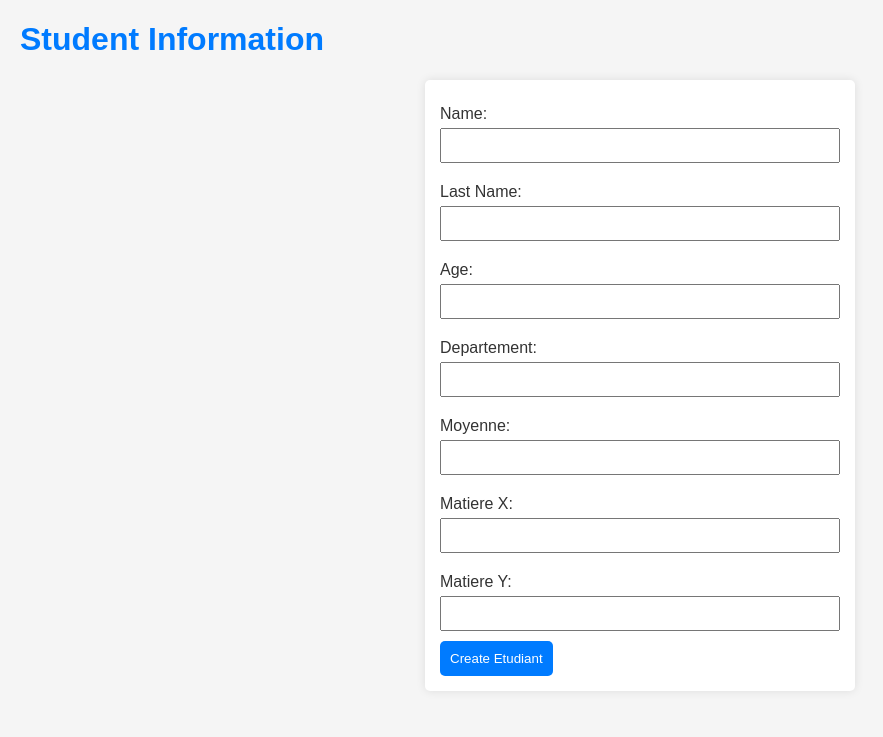
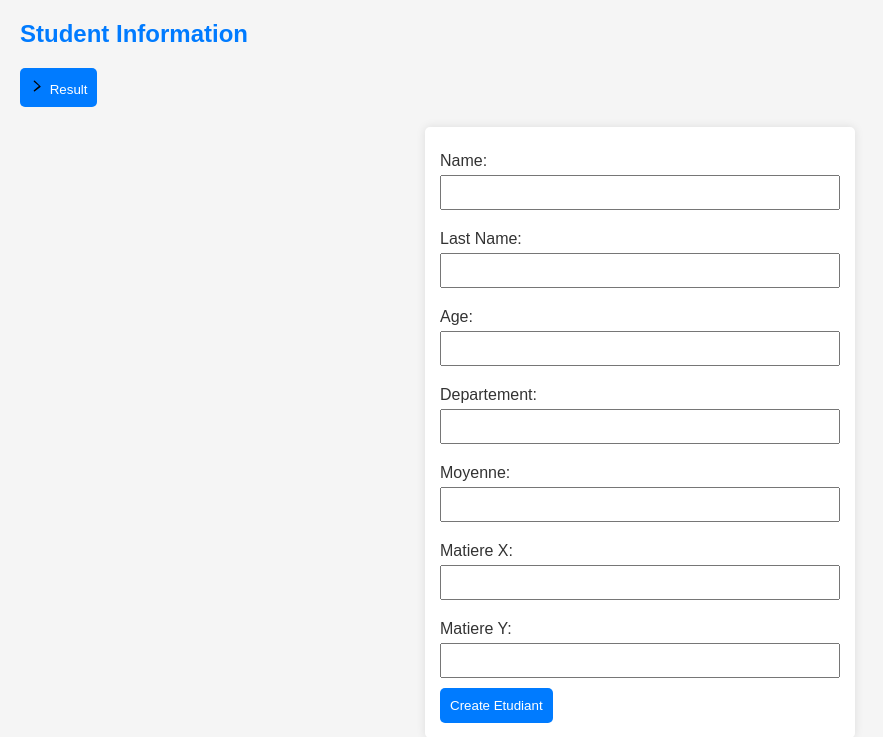
Before and after one commit to koussaydridi/Python_Formulaire, a Flask app: page / in a window 1280 px wide. Shown: the top 737 px of the page, without its empty margins (0-883 px from the left). Run offline with Flask 3, Linux system fonts and the light colour scheme; some libraries are stand-ins or nearby versions.

Commit message:
modifier le fichier index.html

```diff
--- a/templates/index.html
+++ b/templates/index.html
@@ -7,7 +7,18 @@
     <title>Student Information</title>
 </head>
 <body>
-    <h1>Student Information</h1>
+    <nav>
+        <h1>Student Information</h1>
+        <div class="buttons">
+            <div class="buttons">
+                <button onclick="window.location.href='{{ url_for('results') }}'">
+                    <svg height="16" width="16" xmlns="http://www.w3.org/2000/svg" version="1.1" viewBox="0 0 1024 1024">
+                        <path d="M310.3 181.6l363.2 338.4a42.6 42.6 0 0 1 0 60.2L310.3 842.4a42.6 42.6 0 0 1-60.2-60.2L573 512 250.1 241.8a42.6 42.6 0 0 1 0-60.2 42.6 42.6 0 0 1 60.2 0z"></path>
+                    </svg>
+                    <span>Result</span>
+                </button>
+        </div>
+    </nav>
     <form method="post" action="/">
         <label for="name">Name:</label>
         <input type="text" id="name" name="name" class="input" required><br>
@@ -32,12 +43,5 @@
 
         <button type="submit">Create Etudiant</button>
     </form>
-
-    {% if etudiant %}
-        <h2>Etudiant Information:</h2>
-        <p>{{ etudiant }}</p>
-    {% elif error %}
-        <p style="color: red;">{{ error }}</p>
-    {% endif %}
 </body>
 </html>
```
